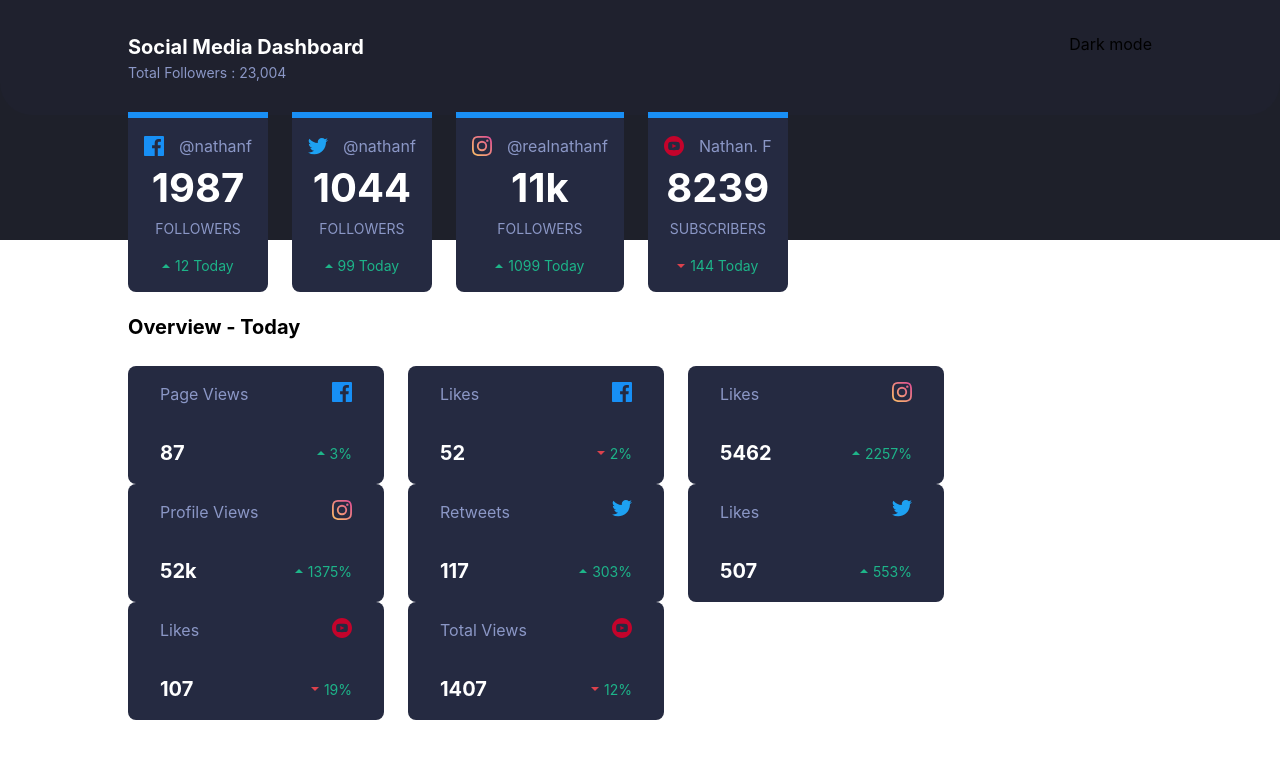
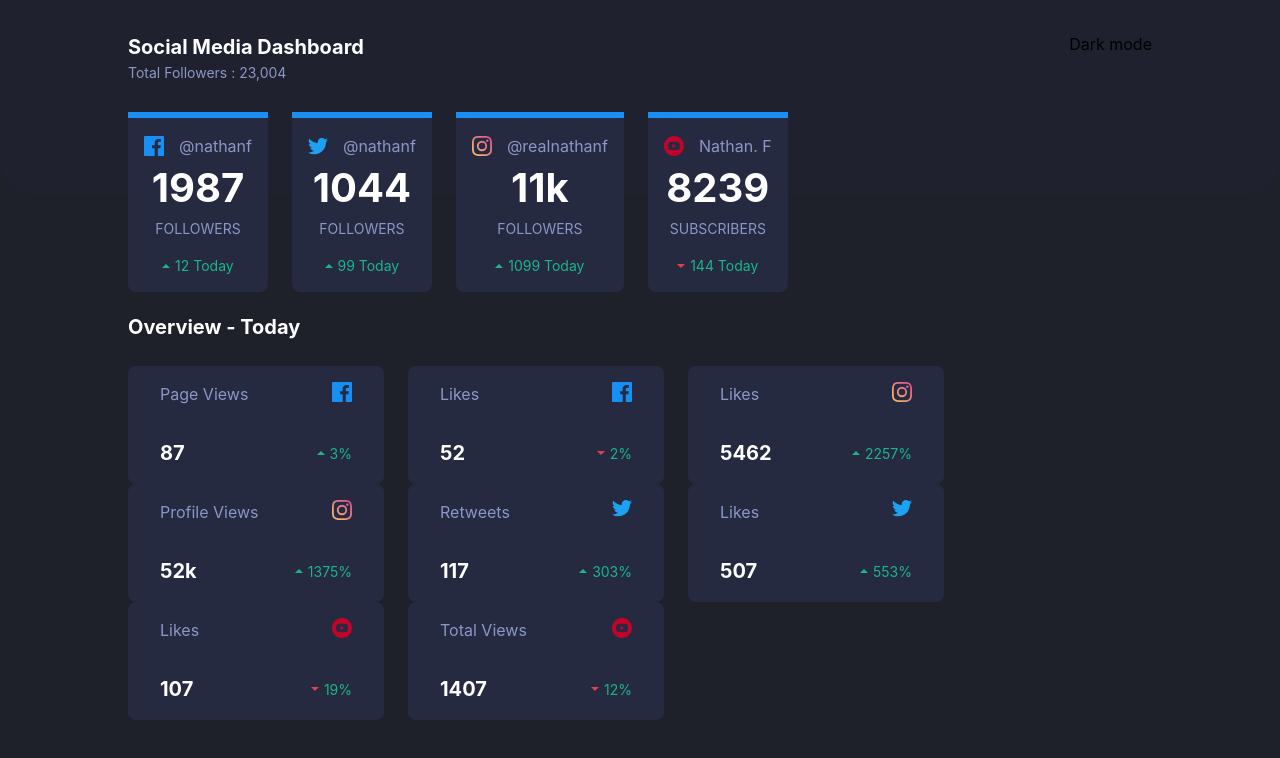
Before and after one commit to chrysellia/social-media-dashboard, a React (Create React App) app in the folder social-media-dashboard/: page / in a window 1280 px wide. Shown: the top 758 px of the page. Built offline with nearby package versions, Linux system fonts and the light colour scheme.

Commit message:
Position absolute Dashboard component to Header

```diff
--- a/social-media-dashboard/src/components/Header/Header.scss
+++ b/social-media-dashboard/src/components/Header/Header.scss
@@ -1,11 +1,14 @@
+.header-component {
+    background-color: hsl(230, 17%, 14%);
+
     .header-wrapper {
-    background-color: hsl(230, 17%, 14%);
         height: 15rem;
         position: relative;
 
         .header-content {
             display: flex;
             padding: 2rem 8rem;
+            padding-bottom: 7rem;
             background-color: hsl(232, 19%, 15%);
             border-bottom-left-radius: 2rem;
             border-bottom-right-radius: 2rem;
@@ -41,3 +44,4 @@
             }
         }
     }
+}
--- a/social-media-dashboard/src/components/Overview/Overview.style.scss
+++ b/social-media-dashboard/src/components/Overview/Overview.style.scss
@@ -7,6 +7,7 @@
             font-size: 20px;
             padding-bottom: 1.5rem;
             padding-top: 2.5rem;
+            color: white;
         }
 
         .overview-card {
--- a/social-media-dashboard/src/components/Page/Page.component.js
+++ b/social-media-dashboard/src/components/Page/Page.component.js
@@ -2,10 +2,11 @@ import React from 'react'
 import Header from '../Header/Header.component'
 import Dashboard from '../Dashboard/Dashboard.component'
 import Overview from '../Overview/Overview.component'
+import './Page.style.scss'
 
 const Page = () => {
     return (
-        <div>
+        <div className="page-wrapper">
             <Header/>
             <Dashboard/>
             <Overview/>
--- /dev/null
+++ b/social-media-dashboard/src/components/Page/Page.style.scss
@@ -0,0 +1,4 @@
+.page-wrapper {
+    background-color: hsl(230, 17%, 14%);
+    height: 100vh;
+}
```
Lines whose indentation alone changed are shown as unchanged.
